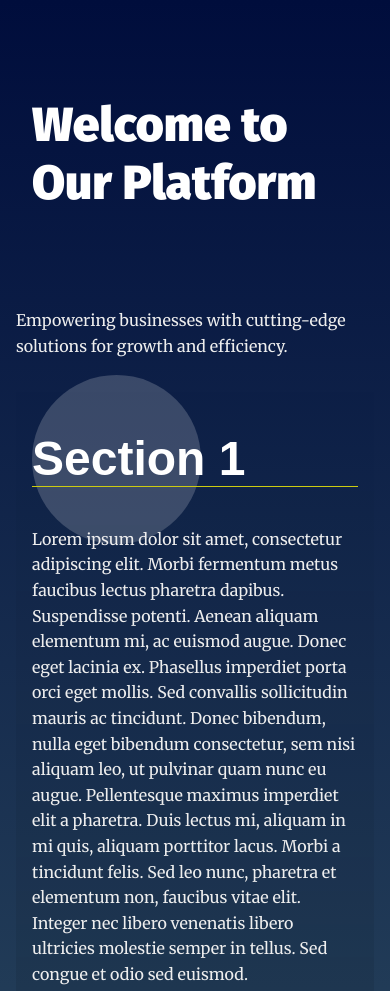
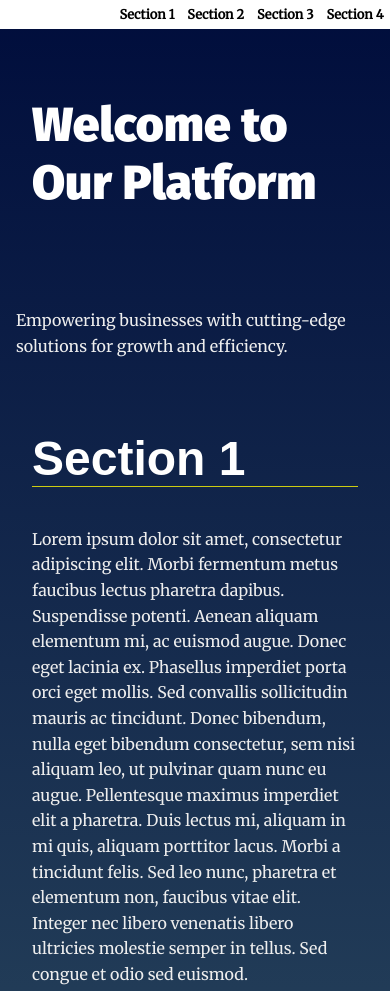
Before and after one commit to dana-akesh/Udacity-Landing-Page, a plain HTML site: page index.html in a window 390 px wide. Shown: the top 991 px of the page. Drawn offline with Linux system fonts and the light colour scheme.

Commit message:
finishing up the code

```diff
--- a/css/styles.css
+++ b/css/styles.css
@@ -80,6 +80,13 @@ section {
     font-weight: bold;
     text-decoration: none;
     color: #000;
+}
+
+@media (max-width: 768px) {
+    .navbar__menu .menu__link {
+        padding: 0.5em; /* Ensure padding is consistent on small screens */
+        font-size: 0.8em; /* Even smaller font size for very small screens */
+    }
 }
 
 .navbar__menu .menu__link:hover {
--- a/index.html
+++ b/index.html
@@ -28,7 +28,7 @@ IDs are only used for sections to connect menu achors to sections -->
     a data attribute that will populate the li node.
     Adding more sections will automatically populate nav.
     The first section is set to active class by default -->
-    <section id="section1" data-nav="Section 1" class="your-active-class">
+    <section id="section1" data-nav="Section 1" class="active">
         <div class="landing__container">
             <h2>Section 1</h2>
             <p>Lorem ipsum dolor sit amet, consectetur adipiscing elit. Morbi fermentum metus faucibus lectus pharetra
@@ -96,6 +96,7 @@ IDs are only used for sections to connect menu achors to sections -->
 <footer class="page__footer">
     <p>&copy Udacity</p>
 </footer>
-
+<!-- JavaScipt File !-->
+<script src="js/app.js"></script>
 </body>
 </html>
--- a/js/app.js
+++ b/js/app.js
@@ -11,50 +11,82 @@
  *
  * JS Standard: ESlint
  *
-*/
+ */
 
 /**
  * Comments should be present at the beginning of each procedure and class.
  * Great to have comments before crucial code sections within the procedure.
-*/
-
-/**
- * Define Global Variables
- *
-*/
+ */
 
 
-/**
- * End Global Variables
- * Start Helper Functions
- *
-*/
-
-
+// global variables for the navigation bar and the sections
+const navBar = document.getElementById('navbar__list');
+const pageSections = document.querySelectorAll('section');
 
 /**
  * End Helper Functions
  * Begin Main Functions
  *
-*/
+ */
 
 // build the nav
+const navBuilder = () => {
+    let navUI = document.createDocumentFragment(); // Create a fragment to improve performance
+    pageSections.forEach(section => {
+        const sectionID = section.id;
+        const sectionDataNav = section.dataset.nav;
 
+        // Create each list item
+        const createList = document.createElement('li');
+        createList.innerHTML = `<a class="menu__link" href="#${sectionID}">${sectionDataNav}</a>`;
+
+        // Append the list item to the fragment
+        navUI.appendChild(createList);
+    });
+
+    // Append the fragment to the navBar after the loop
+    navBar.appendChild(navUI);
+};
+
+// call the function to build the nav
+navBuilder();
 
 // Add class 'active' to section when near top of viewport
+const VALUE = 150;
 
+function makeActive() {
+    for (const section of pageSections) {
+        const box = section.getBoundingClientRect();
+        //Find a value that works best, but 150 seems to be a good start.
+        if (box.top <= VALUE && box.bottom >= VALUE) {
+            section.classList.add('active');
+            // change the heading color
+            const heading = section.querySelector('h2');
+            heading.style.color = '#000000';
+        } else {
+            section.classList.remove('active');
+            // change the heading color
+            const heading = section.querySelector('h2');
+            heading.style.color = '#ffffff';
+        }
+    }
+}
+
+document.addEventListener('scroll', function () {
+        makeActive();
+    }
+);
 
 // Scroll to anchor ID using scrollTO event
-
-
-/**
- * End Main Functions
- * Begin Events
- *
-*/
-
-// Build menu
+function scrollToClick() {
+    navBar.addEventListener('click', function (event) {
+        event.preventDefault();
+        if (event.target.nodeName === 'A') {
+            const clickedSection = document.querySelector(event.target.hash);
+            clickedSection.scrollIntoView({behavior: "smooth"});
+        }
+    });
+}
 
 // Scroll to section on link click
-
-// Set sections as active
+scrollToClick();
```
Also changed, not shown: 1 other file.
